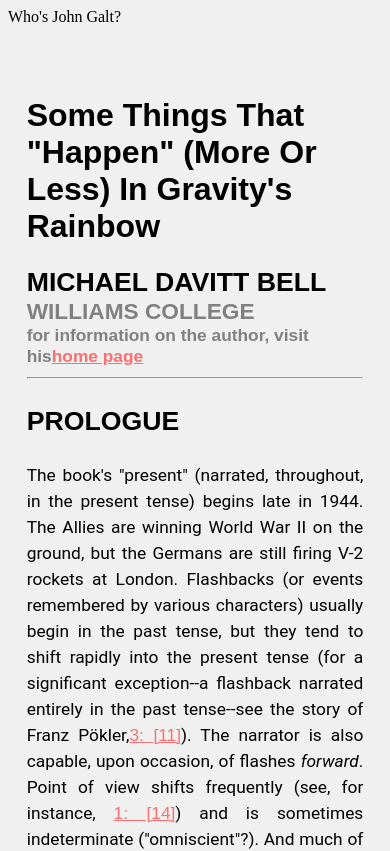
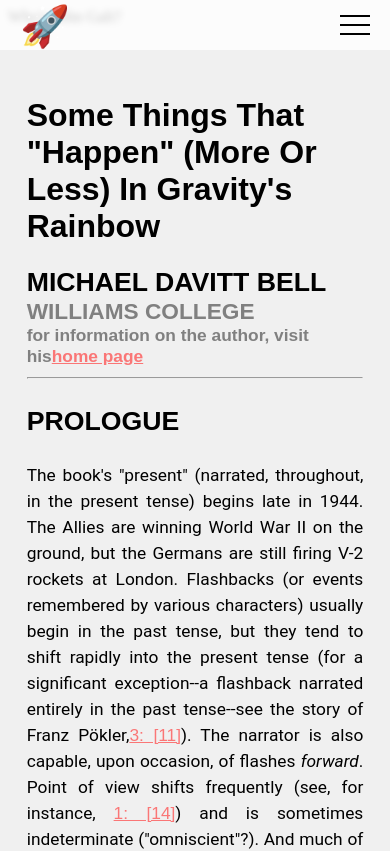
Before and after one commit to ivashchvlad/gravitysrainbowsources, a React app: page / in a window 390 px wide. Shown: the top 851 px of the page. Built offline with nearby package versions, Linux system fonts and the light colour scheme.

Commit message:
navbar added

```diff
--- /dev/null
+++ b/postcss.config.js
@@ -0,0 +1,15 @@
+module.exports = {
+    plugins: [
+        require('autoprefixer'),
+        require('css-mqpacker'),
+        require('cssnano')({
+            preset: [
+                'default', {
+                    discardComments: {
+                        removeAll: true,
+                    }
+                }
+            ]
+        })
+    ]
+}
--- a/src/App.tsx
+++ b/src/App.tsx
@@ -1,6 +1,7 @@
 import * as React from 'react'
 import { BrowserRouter as Router } from 'react-router-dom'
-import MainSwitch from './components/MainSwitch';
+import MainSwitch from './components/MainSwitch'
+import Navbar from './components/Navbar'
 
 function App() {
     return (
@@ -9,6 +10,7 @@ function App() {
                 Who's John Galt?
             </div>
             <Router>
+                <Navbar />
                 <MainSwitch />
             </Router>
         </>
--- a/src/components/GR.tsx
+++ b/src/components/GR.tsx
@@ -68,7 +68,7 @@ function GR() {
                         Adenoid.
                     </p>
                     <p id="1-3">
-                        <span className="bold">[3] 17-19.</span> Teddy Bloat to ACHTUNG office of Tantivy Mucker-Maffick and
+                        [3] 17-19. Teddy Bloat to ACHTUNG office of Tantivy Mucker-Maffick and
                         (American) Lt.
                         Tyrone Slothrop. He photographs a map above Slothrop's desk, a map of London
                         to which stars
--- /dev/null
+++ b/src/components/Navbar.tsx
@@ -0,0 +1,73 @@
+import * as React from 'react'
+import '../scss/navbar.scss'
+
+
+function Navbar() {
+    const [active, setActive] = React.useState(false)
+
+    const handleClick = (e: any) => {
+        e.preventDefault()
+        active ? document.body.style.overflow = 'auto' : document.body.style.overflow = 'hidden'
+        setActive(!active)
+        if (e.target.href) {
+            let el = document.getElementById(e.target.href.split('#')[1])
+
+            window.scrollTo(0, el.offsetTop - 50)
+        }
+    }
+
+    const chapters = (chapter: number, length: number) => {
+        let res = []
+        for (let i = 1; i <= length; i++) {
+            res.push(
+                <a
+                    href={`#${chapter}-${i}`}
+                    key={i}
+                    onClick={handleClick}
+                >
+                    [{i}]
+                </a>
+            )
+        }
+        return res
+    }
+    return (
+        <>
+            <header>
+                <div className="header__icon">
+                    🚀
+                </div>
+                <div className={"header__burger " + (active && 'active')} onClick={handleClick}>
+                    <span></span>
+                </div>
+            </header>
+            <nav className={active ? 'active': undefined}>
+                <h3>Navigation:</h3>
+                <h4><a href="#chapter-1" onClick={handleClick}>I: Beyound the Zero</a></h4>
+                <ul>
+                    <li>{chapters(1, 21)}</li>
+                </ul>
+                <h4><a href="#chapter-2" onClick={handleClick}>II: UN PERM'AU CASINO HERMANN GOERING</a></h4>
+                <ul>
+                    <li>
+                        {chapters(2, 8)}
+                    </li>
+                </ul>
+                <h4><a href="#chapter-3" onClick={handleClick}>III: IN THE ZONE</a></h4>
+                <ul>
+                    <li>
+                        {chapters(3, 32)}
+                    </li>
+                </ul>
+                <h4><a href="#chapter-4" onClick={handleClick}>IV: The Counterforce</a></h4>
+                <ul>
+                    <li>
+                        {chapters(4, 12)}
+                    </li>
+                </ul>
+            </nav>
+        </>
+    )
+}
+
+export default Navbar
--- a/src/grstyle.css
+++ b/src/grstyle.css
@@ -4,13 +4,6 @@
 
 body.lock {
     overflow: hidden;
-}
-
-nav {
-    display: none;
-    overflow: scroll;
-    width: 100%;
-    height: 100%;
 }
 
 main {
@@ -39,11 +32,11 @@ h1 {
 
 a {
     font-family: 'Oswald', sans-serif;
-    color: rgb(250, 112, 112);
+    color: rgb(250, 118, 118);
 }
 
 a:hover {
-    color: rgb(253, 34, 34);
+    color: rgb(219, 0, 0);
 
 }
 
@@ -78,120 +71,7 @@ article {
     margin: 20px 0 20px 0;
 }
 
-.bold {
-    font-weight: bold;
-}
-
-header {
-    position: fixed;
-    top: 0;
-    left: 0;
-    display: none;
-    z-index: 50;
-}
-
-.header__burger {
-    display: none;
-}
-
-nav {
-    position: fixed;
-    top: 0;
-    left: 0;
-    background-color: #ffffff;
-    padding: 50px;
-    display: none;
-}
-
-li {
-    display: flex;
-    flex-flow: row wrap;
-    justify-content: flex-start;
-    align-items: center;
-}
-
-li a {
-    font-size: 17pt;
-    margin: 0 4px 5px 0;
-}
-
-header {
-    height: 50px;
-    width: 100%;
-    background-color: #ffffffc9;
-    display: flex;
-    justify-content: space-between;
-    align-items: center;
-    padding: 0px 20px 0 20px;
-}
-
-.header__icon {
-    font-size: 40px;
-    padding-top: 2px;
-}
-
-.header__burger {
-    position: relative;
-    display: block;
-    width: 30px;
-    height: 20px;
-    z-index: 10;
-}
-
-.header__burger:before, .header__burger:after {
-    content: '';
-    background-color: black;
-    position: absolute;
-    width: 100%;
-    height: 2px;
-    left: 0;
-    z-index: 10;
-    transition: all 0.4s ease-out 0s;
-}
-
-.header__burger:before {
-    top: 0;
-}
-
-.header__burger:after {
-    bottom: 0;
-}
-
-.header__burger span {
-    transition: all 0.4s ease-out 0s;
-    background-color: black;
-    position: absolute;
-    top: 9px;
-    width: 100%;
-    height: 2px;
-    left: 0;
-    z-index: 10;
-}
-
-.header__burger.active:before {
-    transform: rotate(45deg);
-    top: 9px;
-}
-
-.header__burger.active:after {
-    transform: rotate(-45deg);
-    bottom: 9px;
-}
-
-.header__burger.active span {
-    transform: scale(0);
-}
-
 @media (max-width:767px) {
-    nav {
-        padding: 50px 20px 0 20px;
-    }
-    li {
-        display: flex;
-        flex-flow: row wrap;
-        justify-content: space-around;
-        align-items: center;
-    }
     li a {
         flex: 30% 0;
         font-size: 20pt;
--- /dev/null
+++ b/src/scss/navbar.scss
@@ -0,0 +1,110 @@
+header {
+    position: fixed;
+    top: 0;
+    left: 0;
+    z-index: 50;
+    height: 50px;
+    width: 100%;
+    background-color: #ffffffc9;
+    display: flex;
+    justify-content: space-between;
+    align-items: center;
+    padding: 0px 20px 0 20px;
+    backdrop-filter: blur(3px);
+}
+
+.header__burger {
+    display: none;
+}
+
+
+.header__icon {
+    font-size: 40px;
+    padding-top: 2px;
+}
+
+.header__burger {
+    position: relative;
+    display: block;
+    width: 30px;
+    height: 20px;
+    z-index: 10;
+}
+
+.header__burger:before, .header__burger:after {
+    content: '';
+    background-color: black;
+    position: absolute;
+    width: 100%;
+    height: 2px;
+    left: 0;
+    z-index: 10;
+    transition: all 0.4s ease-out 0s;
+}
+
+.header__burger:before {
+    top: 0;
+}
+
+.header__burger:after {
+    bottom: 0;
+}
+
+.header__burger span {
+    transition: all 0.4s ease-out 0s;
+    background-color: black;
+    position: absolute;
+    top: 9px;
+    width: 100%;
+    height: 2px;
+    left: 0;
+    z-index: 10;
+}
+
+.header__burger.active:before {
+    transform: rotate(45deg);
+    top: 9px;
+}
+
+.header__burger.active:after {
+    transform: rotate(-45deg);
+    bottom: 9px;
+}
+
+.header__burger.active span {
+    transform: scale(0);
+}
+
+nav {
+    position: fixed;
+    top: -1000px;
+    left: 0;
+    background-color: #ffffff;
+    padding: 50px;
+    overflow: scroll;
+    width: 100%;
+    height: 100%;
+    transition: all 0.4s ease-out 0s;
+}
+
+nav.active {
+    top:0;
+}
+
+li {
+    display: flex;
+    flex-flow: row wrap;
+    justify-content: flex-start;
+    align-items: center;
+}
+
+li a {
+    font-size: 17pt;
+    margin: 0 4px 5px 0;
+}
+
+@media (max-width:767px) {
+    nav {
+        padding: 50px 20px 0 20px;
+    }
+}
--- a/webpack.config.js
+++ b/webpack.config.js
@@ -1,6 +1,7 @@
 const path = require("path")
 const HtmlWebpackPlugin = require("html-webpack-plugin")
 const { allowedNodeEnvironmentFlags } = require("process")
+const MiniCssExtractPlugin = require("mini-css-extract-plugin")
 
 module.exports = {
     entry: './src/index.tsx',
@@ -41,25 +42,44 @@ module.exports = {
                 loader: "source-map-loader"
             },
             {
-                test: /\.s[ac]ss$/i,
+                test: /\.scss$/,
                 use: [
-                    // Creates `style` nodes from JS strings
                     'style-loader',
-                    // Translates CSS into CommonJS
-                    'css-loader',
-                    // Compiles Sass to CSS
-                    'sass-loader',
-                ],
+                    MiniCssExtractPlugin.loader,
+                    {
+                        loader: 'css-loader',
+                        options: { sourceMap: true }
+                    }, {
+                        loader: 'postcss-loader',
+                        options: { sourceMap: true }
+                    }, {
+                        loader: 'sass-loader',
+                        options: { sourceMap: true }
+                    }
+                ]
             },
             {
                 test: /\.css$/,
-                use: ["style-loader", "css-loader"]
+                use: [
+                    'style-loader',
+                    MiniCssExtractPlugin.loader,
+                    {
+                        loader: 'css-loader',
+                        options: { sourceMap: true }
+                    }, {
+                        loader: 'postcss-loader',
+                        options: { sourceMap: true}
+                    }
+                ]
             }
         ]
     },
     plugins: [
         new HtmlWebpackPlugin({
             template: "./src/index.html"
+        }),
+        new MiniCssExtractPlugin({
+            filename: "[name].css"
         })
     ],
 }
```
Also changed, not shown: package.json (+9 -0 lines), 8 other files (tests, documents, lock files or other folders). Lines whose indentation alone changed are shown as unchanged.
